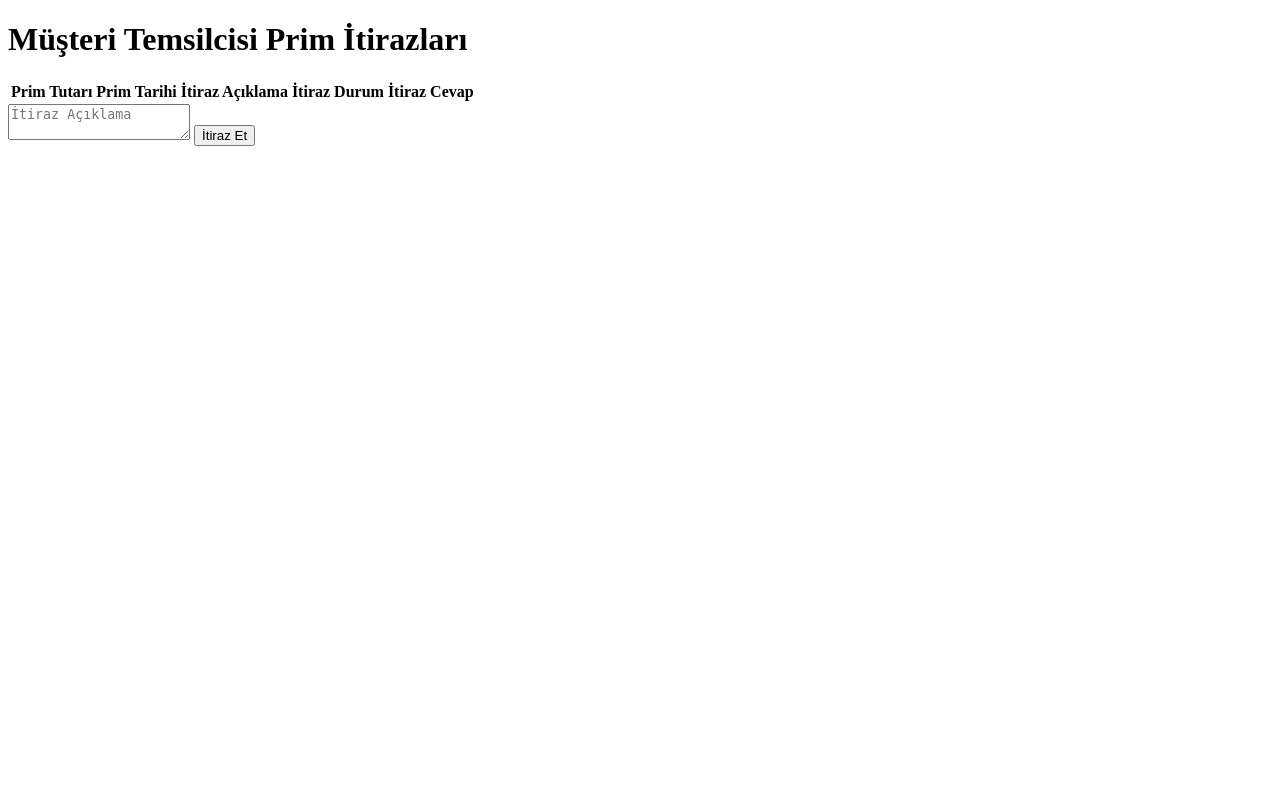
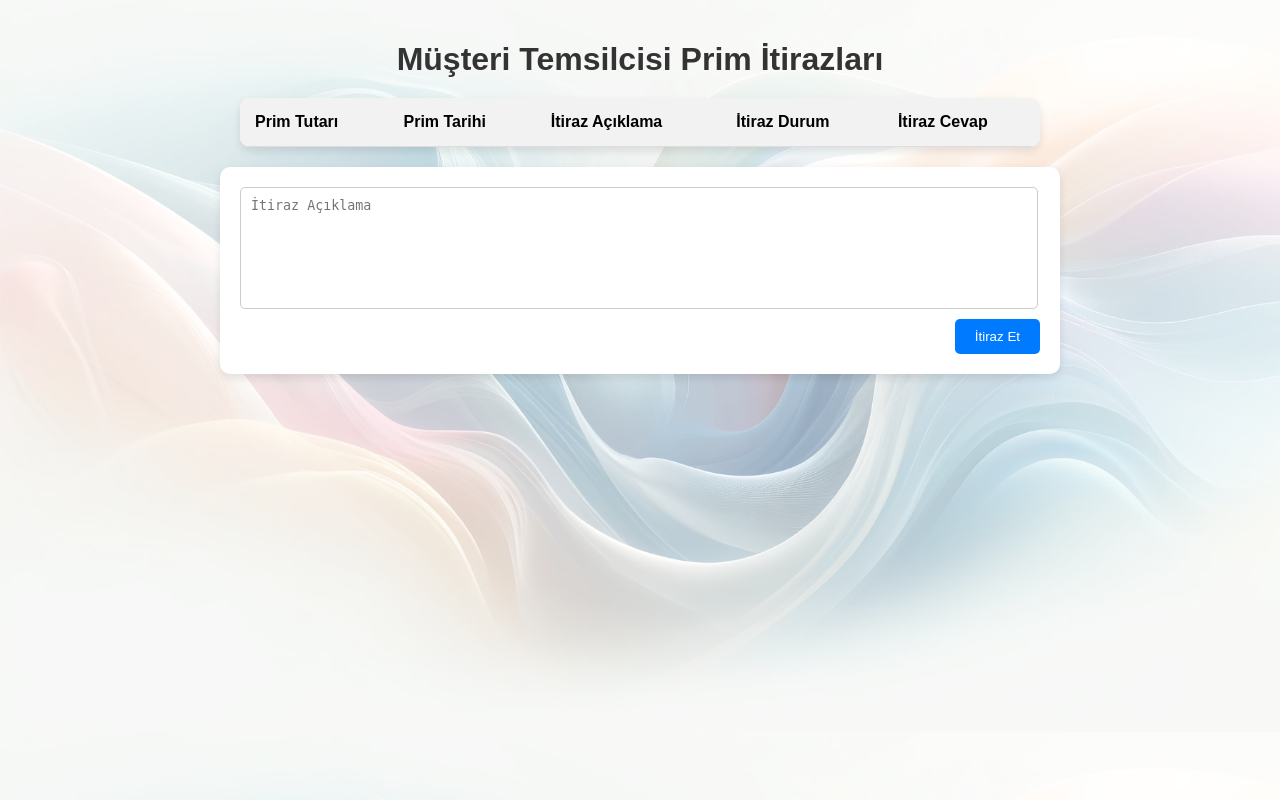
Before and after one commit to ErenOzcan17/django_personel_takip_sistemi, a Django app: page /personel/musteri_temsilcisi/yapilan_itirazlar/ in a window 1280 px wide. Run offline with Django 5.2, Linux system fonts and the light colour scheme; a user stored in the database is signed in; data that the repository does not hold is empty; parts of the project's set-up code (start-up, migrations or seed data) failed here and were passed over.

Commit message:
itiraza stil eklendi

```diff
--- /dev/null
+++ b/personel_takip_sistemi/static/assets/css/itiraz.css
@@ -0,0 +1,91 @@
+body {
+    font-family: 'Arial', sans-serif;
+    background: url("/static/assets/img/hero-bg-light.webp");
+    background-size: cover;
+    display: flex;
+    flex-direction: column;
+    align-items: center;
+    padding: 20px;
+    margin: 0;
+}
+
+.layer {
+    position: absolute;
+    top: 0;
+    left: 0;
+    width: 100%;
+    height: 100%;
+    background-color: rgba(255, 255, 255, 0.5);
+    z-index: 1;
+}
+
+h1 {
+    margin-bottom: 20px;
+    color: #333;
+    z-index: 2;
+}
+
+table {
+    width: 100%;
+    max-width: 800px;
+    border-collapse: collapse;
+    margin-bottom: 20px;
+    background: #fff;
+    box-shadow: 0 4px 8px rgba(0, 0, 0, 0.1);
+    border-radius: 10px;
+    overflow: hidden;
+    z-index: 2;
+}
+
+th, td {
+    padding: 15px;
+    text-align: left;
+    border-bottom: 1px solid #ddd;
+    z-index: 2;
+}
+
+th {
+    background: #f2f2f2;
+    font-weight: bold;
+}
+
+tr:hover {
+    background-color: #f1f1f1;
+}
+
+form {
+    width: 100%;
+    max-width: 800px;
+    display: flex;
+    flex-direction: column;
+    gap: 10px;
+    background: #fff;
+    padding: 20px;
+    border-radius: 10px;
+    box-shadow: 0 4px 8px rgba(0, 0, 0, 0.1);
+    z-index: 2;
+}
+
+textarea {
+    width: 100%;
+    padding: 10px;
+    border: 1px solid #ccc;
+    border-radius: 5px;
+    resize: none;
+    height: 100px;
+    width: 97%;
+}
+
+button {
+    align-self: flex-end;
+    padding: 10px 20px;
+    background-color: #007BFF;
+    color: white;
+    border: none;
+    border-radius: 5px;
+    cursor: pointer;
+}
+
+button:hover {
+    background-color: #0056b3;
+}
--- a/personel_takip_sistemi/static/assets/css/kayitstyle.css
+++ b/personel_takip_sistemi/static/assets/css/kayitstyle.css
@@ -1,6 +1,7 @@
 body {
     font-family: Arial, sans-serif;
     background: url("/static/assets/img/hero-bg-light.webp");
+    background-size: cover;
     margin: 0;
     padding: 0;
     display: flex;
@@ -8,8 +9,8 @@ body {
     align-items: center;
     height: 100vh;
     flex-direction: column;
-    background-size: cover;
 }
+/* Küçük ekranda hata oluyor üstten */
 .layer {
     position: absolute;
     top: 0;
--- a/personel_takip_sistemi/templates/app/musteri_temsilcisi/primlere_yapilan_itirazlar.html
+++ b/personel_takip_sistemi/templates/app/musteri_temsilcisi/primlere_yapilan_itirazlar.html
@@ -5,8 +5,10 @@
     <meta charset="UTF-8">
     <title>Müşteri Temsilcisi Prim İtirazları</title>
     <script src="{% static 'assets/js/musteri_temsilcisi/primelere_yapilan_itirazlar.js' %}" defer></script>
+    <link rel="stylesheet" href="{% static 'assets/css/itiraz.css' %}">
 </head>
 <body>
+    <div class="layer"></div>
     <h1>Müşteri Temsilcisi Prim İtirazları</h1>
     <table>
         <thead>
```
Also changed, not shown: db.sqlite3.
